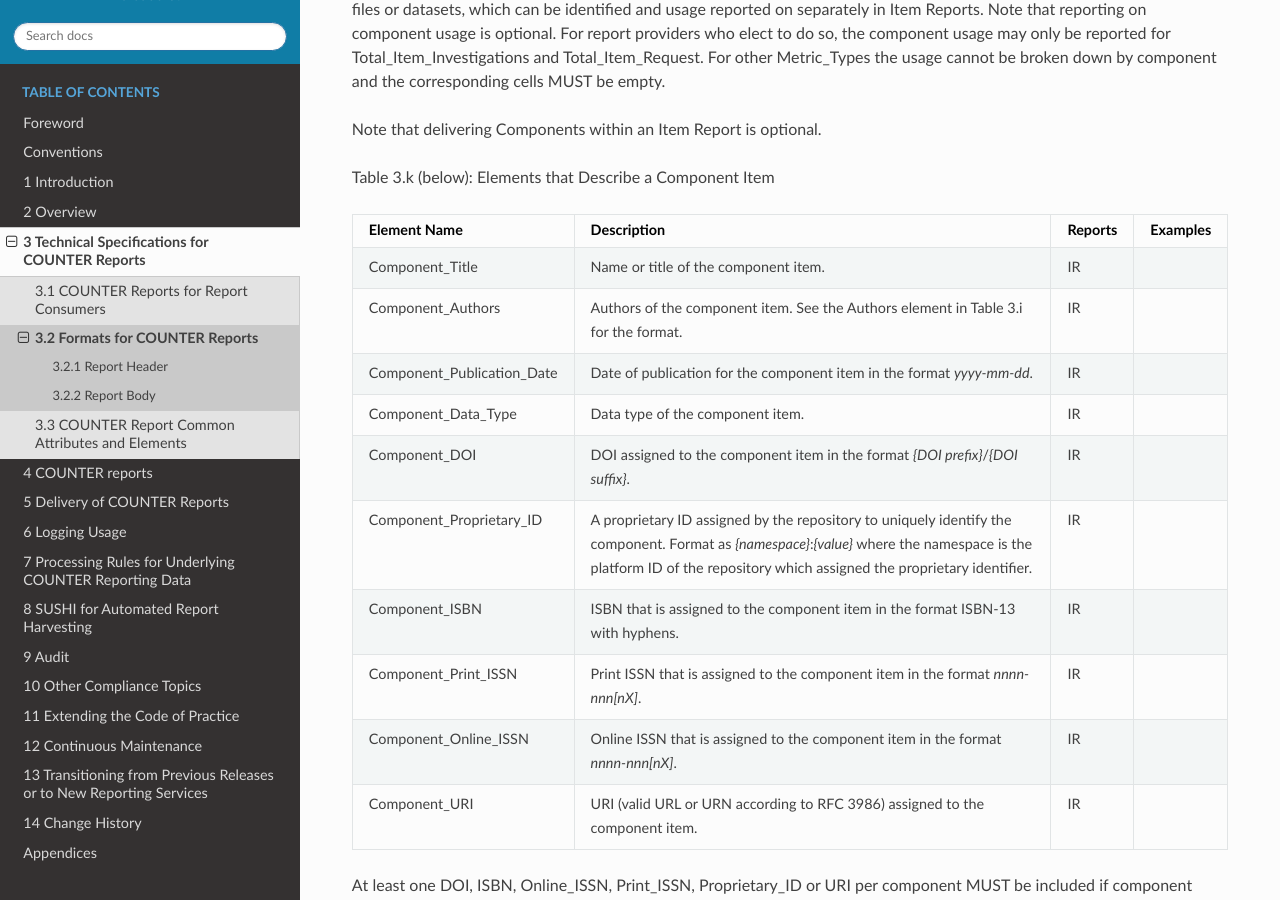
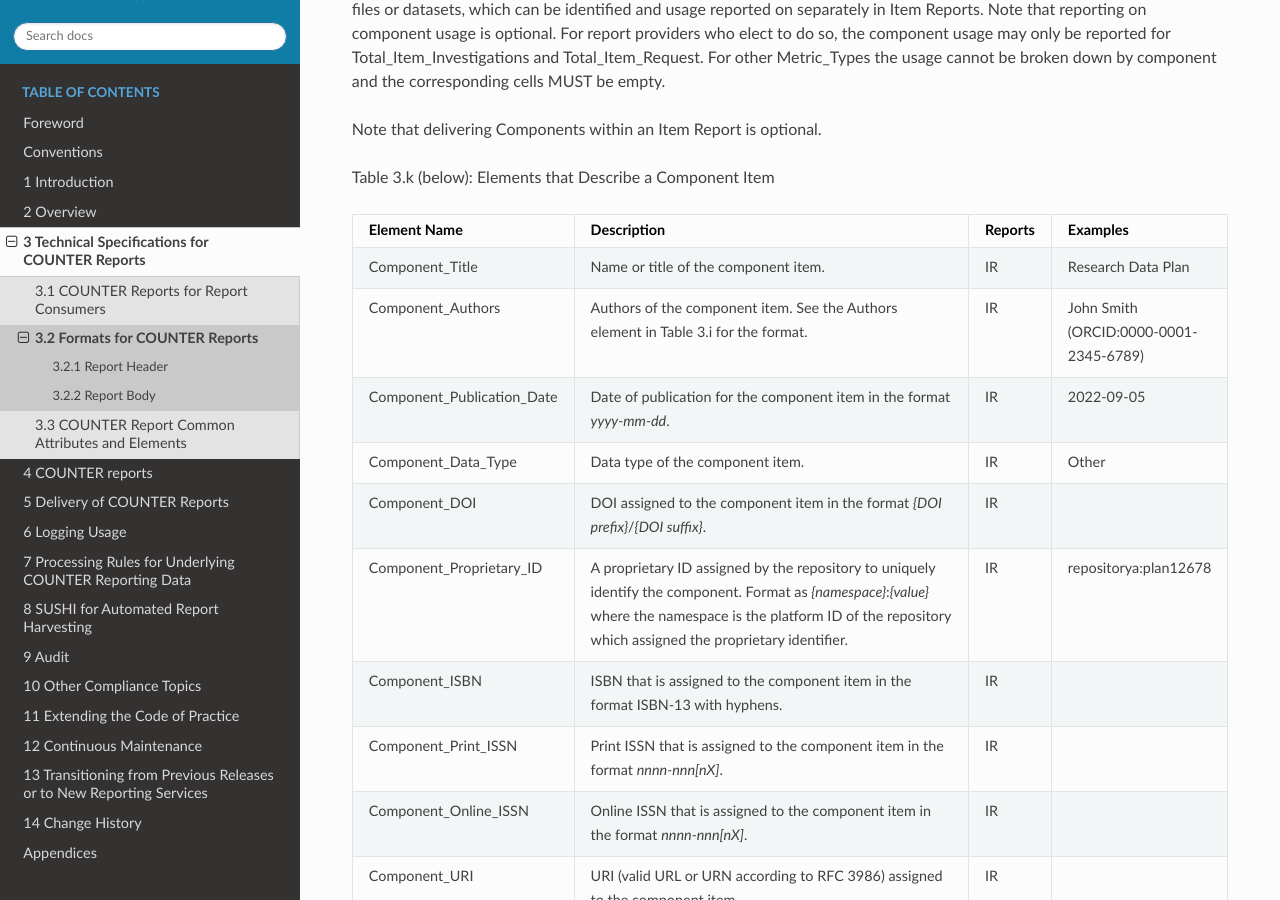
Before and after one commit to Project-Counter/cop5, a Sphinx documentation site: the page built from source/03-specifications/02-formats-for-counter-reports.rst, in a window 1280 px wide and 900 px high, scrolled down 9521 px. Built offline with Sphinx 7.4.7 and the Read the Docs theme 2.0.0, drawn with Linux system fonts in a browser that asks for light colours.

Commit message:
Examples in table 3.k
Added examples for component item descriptions

```diff
--- a/source/03-specifications/02-formats-for-counter-reports.rst
+++ b/source/03-specifications/02-formats-for-counter-reports.rst
@@ -416,22 +416,22 @@
    * - Component_Title
      - Name or title of the component item.
      - IR
-     -
+     - Research Data Plan
 
    * - Component_Authors
      - Authors of the component item. See the Authors element in Table 3.i for the format.
      - IR
-     -
+     - John Smith (ORCID:0000-0001-2345-6789)
 
    * - Component_Publication_Date
      - Date of publication for the component item in the format *yyyy-mm-dd*.
      - IR
-     -
+     - 2022-09-05
 
    * - Component_Data_Type
      - Data type of the component item.
      - IR
-     -
+     - Other
 
    * - Component_DOI
      - DOI assigned to the component item in the format *{DOI prefix}*/*{DOI suffix}*.
@@ -441,7 +441,7 @@
    * - Component_Proprietary_ID
      - A proprietary ID assigned by the repository to uniquely identify the component. Format as *{namespace}*:*{value}* where the namespace is the platform ID of the repository which assigned the proprietary identifier.
      - IR
-     -
+     - repositorya:plan12678
 
    * - Component_ISBN
      - ISBN that is assigned to the component item in the format ISBN-13 with hyphens.
```
